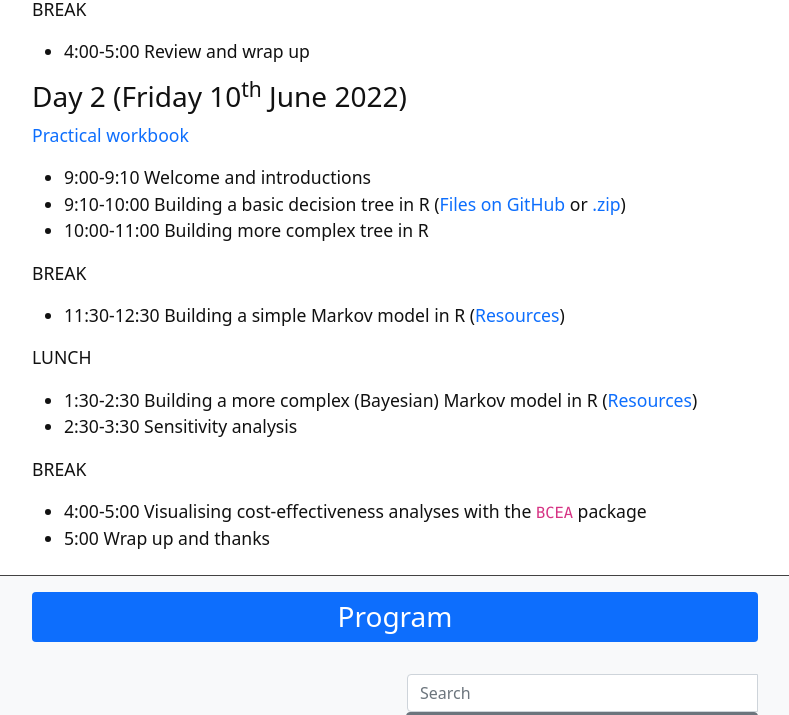
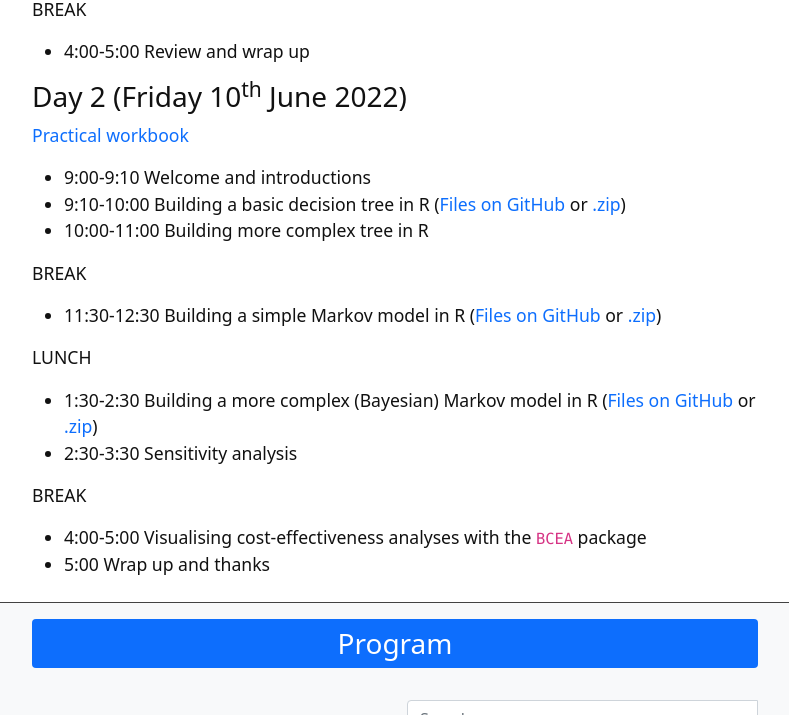
Before and after one commit to n8thangreen/Stockholm-health-economics-course, a Jekyll site: the page built from content/program.md, in a window 1280 px wide and 900 px high, scrolled down 891 px, cut to the strip 0-715 px from the top of the window. Shown: the whole strip, without its empty margins (245-1034 px from the left). Built offline with Jekyll 4.4.1, drawn with Linux system fonts in a browser that asks for light colours.

Commit message:
Update program.md

```diff
--- a/content/program.md
+++ b/content/program.md
@@ -39,11 +39,11 @@ BREAK
 
 BREAK
 
-* 11:30-12:30 Building a simple Markov model in R ([Resources](https://github.com/n8thangreen/Stockholm-health-economics-course/tree/main/practical_resources/markov_models))
+* 11:30-12:30 Building a simple Markov model in R ([Files on GitHub](https://github.com/n8thangreen/Stockholm-health-economics-course/tree/main/practical_resources/markov_models) or [.zip](https://github.com/n8thangreen/Stockholm-health-economics-course/tree/main/practical_resources/markov_models.zip))
 
 LUNCH
 
-* 1:30-2:30 Building a more complex (Bayesian) Markov model in R ([Resources](https://github.com/n8thangreen/Stockholm-health-economics-course/tree/main/practical_resources/8_markov_bayesian))
+* 1:30-2:30 Building a more complex (Bayesian) Markov model in R ([Files on GitHub](https://github.com/n8thangreen/Stockholm-health-economics-course/tree/main/practical_resources/8_markov_bayesian) or [.zip](https://github.com/n8thangreen/Stockholm-health-economics-course/tree/main/practical_resources/8_markov_bayesian.zip))
 * 2:30-3:30 Sensitivity analysis
 
 BREAK
```
